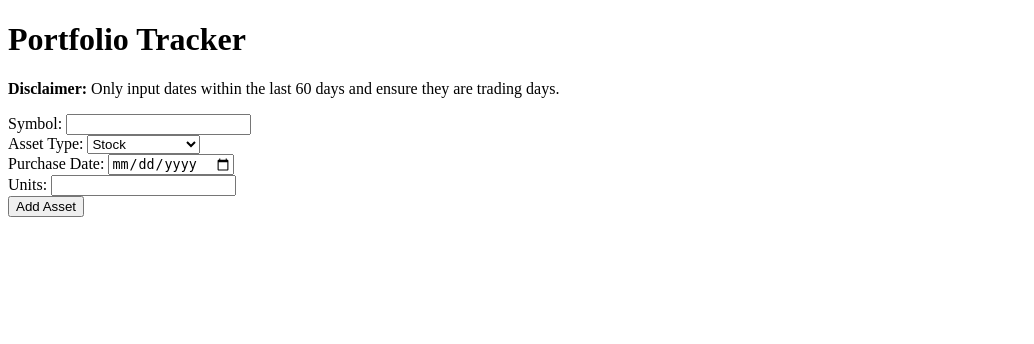
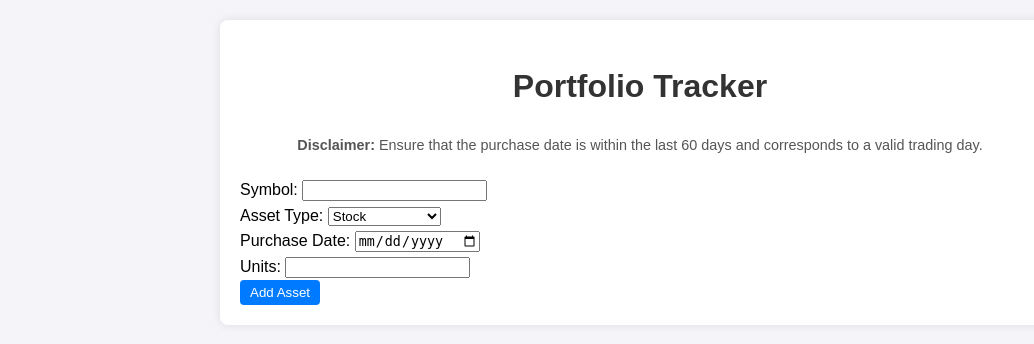
Before and after one commit to edoardonardi/Final-Project, a Flask app: template templates/index.html in a window 1280 px wide. Shown: the top 344 px of the page, without its empty margins (0-1034 px from the left). Run offline with Flask 3, Linux system fonts and the light colour scheme; the template is opened without the code that fills it, so the values that code supplies are empty.

Commit message:
edo js commit

```diff
--- /dev/null
+++ b/static/styles.css
@@ -0,0 +1,79 @@
+/* General styles */
+body {
+    font-family: Arial, sans-serif;
+    line-height: 1.6;
+    margin: 0;
+    padding: 0;
+    background-color: #f4f4f9;
+}
+
+.container {
+    max-width: 800px;
+    margin: 20px auto;
+    padding: 20px;
+    background: white;
+    border-radius: 8px;
+    box-shadow: 0 0 10px rgba(0, 0, 0, 0.1);
+}
+
+h1 {
+    text-align: center;
+    color: #333;
+}
+
+p.disclaimer {
+    font-size: 0.9em;
+    color: #555;
+    margin-bottom: 20px;
+    text-align: center;
+}
+
+/* Table styles */
+table {
+    width: 100%;
+    border-collapse: collapse;
+    margin-bottom: 20px;
+}
+
+table th, table td {
+    border: 1px solid #ddd;
+    padding: 8px;
+    text-align: center;
+}
+
+table th {
+    background-color: #f4f4f9;
+    font-weight: bold;
+}
+
+.positive {
+    color: green;
+}
+
+.negative {
+    color: red;
+}
+
+/* Button styles */
+button {
+    padding: 5px 10px;
+    background-color: #007bff;
+    color: white;
+    border: none;
+    border-radius: 4px;
+    cursor: pointer;
+}
+
+button:hover {
+    background-color: #0056b3;
+}
+
+/* Links */
+a {
+    text-decoration: none;
+    color: #007bff;
+}
+
+a:hover {
+    text-decoration: underline;
+}
--- a/templates/index.html
+++ b/templates/index.html
@@ -1,11 +1,15 @@
 <!DOCTYPE html>
-<html>
+<html lang="en">
 <head>
+    <meta charset="UTF-8">
+    <meta name="viewport" content="width=device-width, initial-scale=1.0">
+    <link rel="stylesheet" href="/static/css/styles.css">
     <title>Portfolio Tracker</title>
 </head>
 <body>
+    <div class="container">
         <h1>Portfolio Tracker</h1>
-    <p><strong>Disclaimer:</strong> Only input dates within the last 60 days and ensure they are trading days.</p>
+        <p class="disclaimer"><strong>Disclaimer:</strong> Ensure that the purchase date is within the last 60 days and corresponds to a valid trading day.</p>
         <form action="/add_asset" method="post">
             <label for="symbol">Symbol:</label>
             <input type="text" id="symbol" name="symbol" required><br>
@@ -24,5 +28,6 @@
 
             <button type="submit">Add Asset</button>
         </form>
+    </div>
 </body>
 </html>
```
Also changed, not shown: static/scripts.js (added, +16 -0 lines), templates/portfolio.html (+14 -14 lines), instance/portfolio.db. Lines whose indentation alone changed are shown as unchanged.
